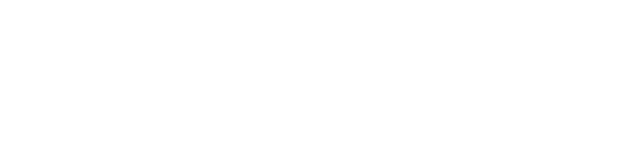
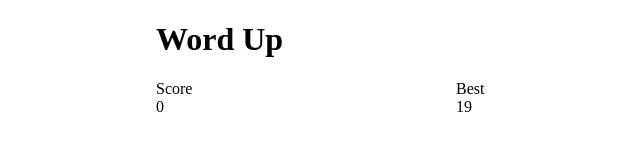
Before and after one commit to agarrharr/word-up, a website: page index.html in a window 1280 px wide. Shown: the whole page, without its empty margins (184-824 px from the left). Drawn offline with Linux system fonts and the light colour scheme.

Commit message:
Add some more html and styles

```diff
--- a/index.html
+++ b/index.html
@@ -3,9 +3,22 @@
 	<head>
 		<script src="bower_components/d3/d3.min.js"></script>
 		<script src="bower_components/d3.chart/d3.chart.min.js"></script>
+
+		<link rel="stylesheet" type="text/css" href="styles.css" />
 	</head>
 	<body>
-		<div id="game"></div>
+		<div class="container">
+			<h1>Word Up</h1>
+			<div class="score">
+				<div class="scoreTitle">Score</div>
+				<div class="scoreNumber">0</div>
+			</div>
+			<div class="score">
+				<div class="scoreTitle">Best</div>
+				<div class="scoreNumber">19</div>
+			</div>
+			<div id="game"></div>
+		</div>
 		<script src="chart.js"></script>
 		<script src="index.js"></script>
 	</body>
--- /dev/null
+++ b/styles.css
@@ -0,0 +1,20 @@
+body {
+}
+
+.container {
+	width: 600px;
+	margin: 0 auto;
+}
+
+h1 {
+}
+
+.score {
+	display: block;
+	float: left;
+	width: 300px;
+}
+.scoreTitle {
+}
+.scoreNumber{
+}
```
